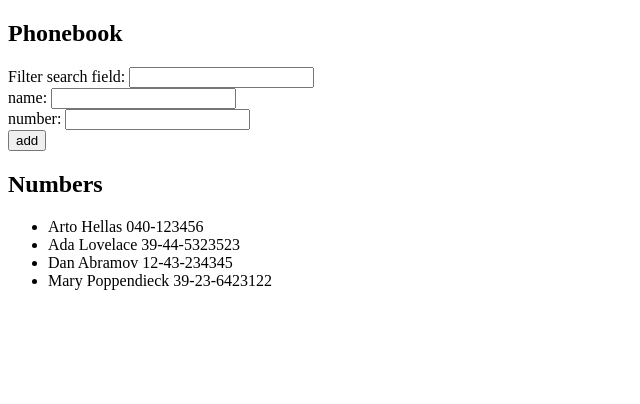
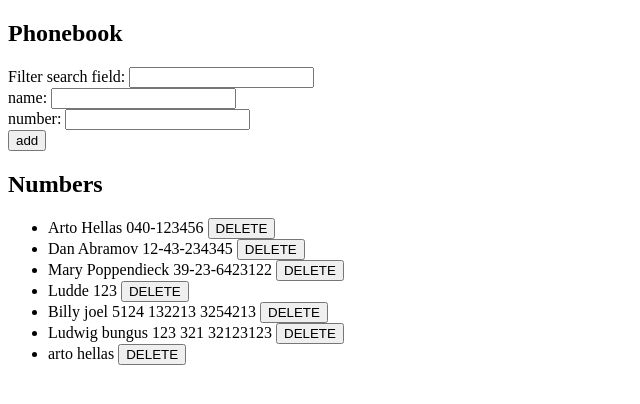
Before and after one commit to Ludwigstud/Fullstackopen, a React (Vite) app in the folder part2/a/part2/: page / in a window 1280 px wide. Shown: the top 404 px of the page, without its empty margins (0-640 px from the left). Built offline with nearby package versions, Linux system fonts and the light colour scheme; data requests are answered from the project's data file.

Commit message:
Currently on 2.14

```diff
--- /dev/null
+++ b/part2/a/part2/db.json
@@ -0,0 +1,39 @@
+{
+  "persons": [
+    {
+      "name": "Arto Hellas",
+      "number": "040-123456",
+      "id": "1"
+    },
+    {
+      "name": "Dan Abramov",
+      "number": "12-43-234345",
+      "id": "3"
+    },
+    {
+      "name": "Mary Poppendieck",
+      "number": "39-23-6423122",
+      "id": "4"
+    },
+    {
+      "id": "af25",
+      "name": "Ludde",
+      "number": "123"
+    },
+    {
+      "id": "19bb",
+      "name": "Billy joel",
+      "number": "5124 132213 3254213"
+    },
+    {
+      "id": "6e4d",
+      "name": "Ludwig bungus",
+      "number": "123 321 32123123"
+    },
+    {
+      "id": "a2b1",
+      "name": "arto hellas",
+      "number": ""
+    }
+  ]
+}
--- a/part2/a/part2/package.json
+++ b/part2/a/part2/package.json
@@ -7,9 +7,11 @@
 		"dev": "vite",
 		"build": "vite build",
 		"lint": "eslint .",
-    "preview": "vite preview"
+		"preview": "vite preview",
+		"server": "json-server -p3001 --watch db.json"
 	},
 	"dependencies": {
+		"axios": "^1.7.9",
 		"react": "^18.3.1",
 		"react-dom": "^18.3.1"
 	},
@@ -23,6 +25,7 @@
 		"eslint-plugin-react-hooks": "^5.0.0",
 		"eslint-plugin-react-refresh": "^0.4.16",
 		"globals": "^15.14.0",
+		"json-server": "^1.0.0-beta.3",
 		"vite": "^6.0.5"
 	}
 }
--- a/part2/a/part2/src/App.jsx
+++ b/part2/a/part2/src/App.jsx
@@ -1,15 +1,18 @@
-import { useState } from "react";
+import { useState, useEffect } from "react";
 import PersonForm from "./components/PersonForm";
 import Person from "./components/Person";
 import Filter from "./components/Filter";
+import axios from "axios";
+import service from "./services/service";
 
 const App = () => {
-    const [persons, setPersons] = useState([
-        { name: "Arto Hellas", number: "040-123456", id: 1 },
-        { name: "Ada Lovelace", number: "39-44-5323523", id: 2 },
-        { name: "Dan Abramov", number: "12-43-234345", id: 3 },
-        { name: "Mary Poppendieck", number: "39-23-6423122", id: 4 },
-    ]);
+	useEffect(() => {
+		service.getAll().then((info) => {
+			setPersons(info.data);
+		});
+	}, []);
+
+	const [persons, setPersons] = useState([]);
 	const [newName, setNewName] = useState("");
 	const [newNumber, setNewNumber] = useState("");
 	const [searchTerm, setSearchTerm] = useState("");
@@ -28,14 +31,43 @@ const App = () => {
 
 	const addNote = (event) => {
 		event.preventDefault();
-        const nameExists = persons.some((person) => person.name === newName);
-        if (nameExists || newName === "") {
-            alert(newName + " already exists in the phonebook!");
+		const existingPerson = persons.find((person) => person.name === newName);
+		if (existingPerson) {
+			const updatedPerson = { ...existingPerson, number: newNumber };
+			service
+				.update(existingPerson.id, updatedPerson)
+				.then((response) => {
+					setPersons(
+						persons.map((person) => (person.id !== existingPerson.id ? person : response.data))
+					);
+					setNewName("");
+					setNewNumber("");
+				})
+				.catch((error) => {
+					alert(`The person '${existingPerson.name}' was already removed from the server`);
+					setPersons(persons.filter((person) => person.id !== existingPerson.id));
+				});
 		} else {
 			const newPerson = { name: newName, number: newNumber };
-            setPersons(persons.concat(newPerson));
+			service.create(newPerson).then((response) => {
+				setPersons(persons.concat(response.data));
 				setNewName("");
 				setNewNumber("");
+			});
+		}
+	};
+	const deletePerson = (id) => {
+		const person = persons.find((p) => p.id === id);
+		if (window.confirm(`Delete ${person.name}?`)) {
+			service
+				.remove(id)
+				.then(() => {
+					setPersons(persons.filter((p) => p.id !== id));
+				})
+				.catch((error) => {
+					alert(`The person '${person.name}' was already removed from the server`);
+					setPersons(persons.filter((p) => p.id !== id));
+				});
 		}
 	};
 
@@ -46,7 +78,10 @@ const App = () => {
 	return (
 		<div>
 			<h2>Phonebook</h2>
-            <Filter searchTerm={searchTerm} handleSearchChange={handleSearchChange} />
+			<Filter
+				searchTerm={searchTerm}
+				handleSearchChange={handleSearchChange}
+			/>
 			<PersonForm
 				onSubmit={addNote}
 				newName={newName}
@@ -57,7 +92,11 @@ const App = () => {
 			<h2>Numbers</h2>
 			<ul>
 				{searchFilter.map((person) => (
-                    <Person key={person.id} person={person} />
+					<Person
+						key={person.id}
+						person={person}
+						onclick={() => deletePerson(person.id)}
+					/>
 				))}
 			</ul>
 		</div>
--- a/part2/a/part2/src/components/Person.jsx
+++ b/part2/a/part2/src/components/Person.jsx
@@ -1,7 +1,7 @@
-const Person = ({ person }) => {
+const Person = ({ person, onclick }) => {
 	return (
 		<li>
-			{person.name} {person.number}
+			{person.name} {person.number} <button onClick={onclick}>DELETE</button>
 		</li>
 	);
 };
--- a/part2/a/part2/src/main.jsx
+++ b/part2/a/part2/src/main.jsx
@@ -1,25 +1,4 @@
-import ReactDOM from 'react-dom/client'
+import ReactDOM from "react-dom/client";
+import App from "./App";
 
-import App from './App'
-
-const notes = [
-  {
-    id: 1,
-    content: 'HTML is easy',
-    important: true
-  },
-  {
-    id: 2,
-    content: 'Browser can execute only JavaScript',
-    important: false
-  },
-  {
-    id: 3,
-    content: 'GET and POST are the most important methods of HTTP protocol',
-    important: true
-  }
-]
-
-ReactDOM.createRoot(document.getElementById('root')).render(
-  <App notes={notes} />
-)
+ReactDOM.createRoot(document.getElementById("root")).render(<App />);
--- /dev/null
+++ b/part2/a/part2/src/services/service.js
@@ -0,0 +1,26 @@
+import axios from "axios";
+const baseUrl = "http://localhost:3001/persons";
+
+const getAll = () => {
+	return axios.get(baseUrl);
+};
+
+const create = (newObject) => {
+	return axios.post(baseUrl, newObject);
+};
+
+const update = (id, newObject) => {
+	return axios.put(`${baseUrl}/${id}`, newObject);
+};
+
+const remove = id => {
+    return axios.delete(`${baseUrl}/${id}`)
+}
+
+
+export default {
+	getAll,
+	create,
+	update,
+    remove
+};
```
Also changed, not shown: 1 other file (tests, documents, lock files or other folders). Lines whose indentation alone changed are shown as unchanged.
